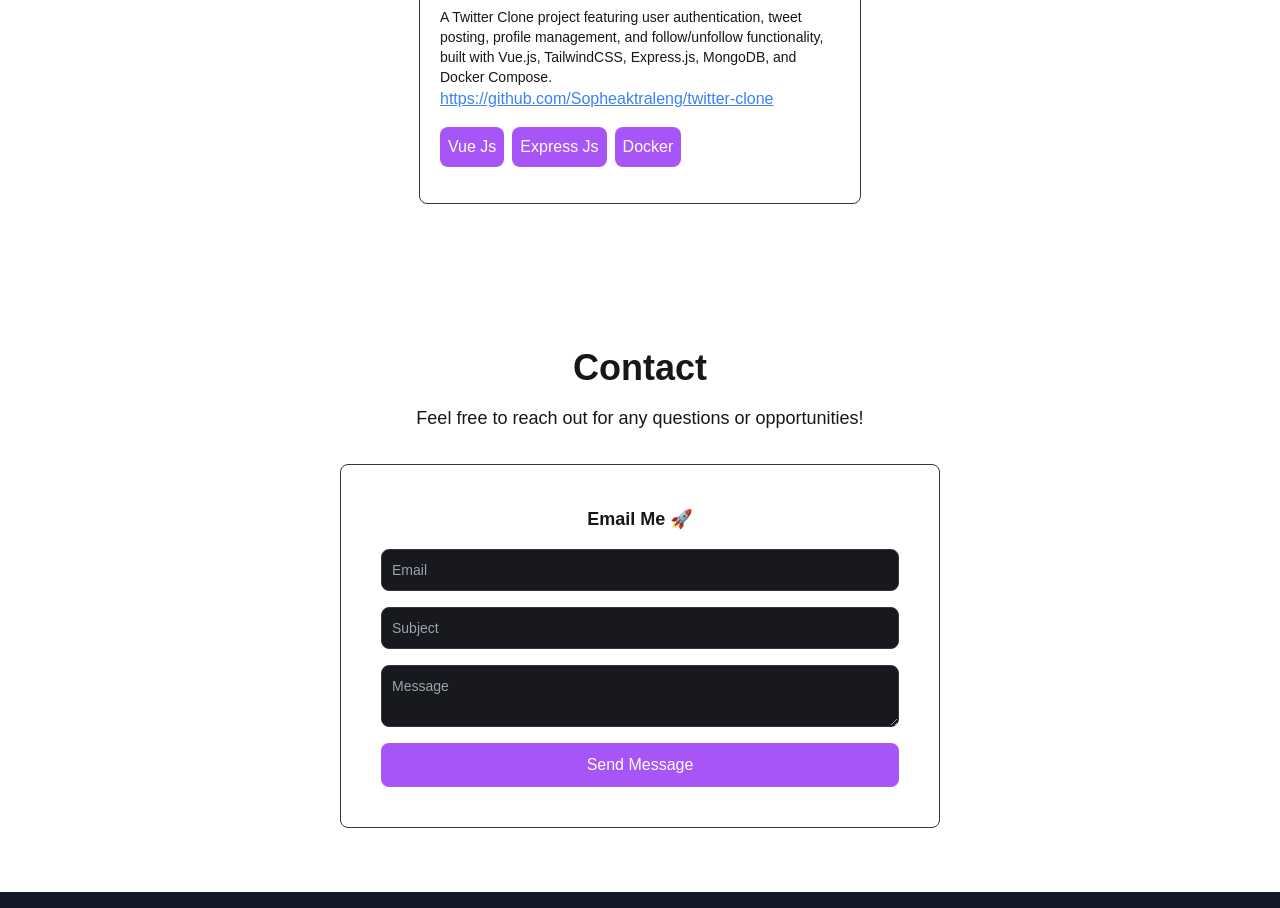
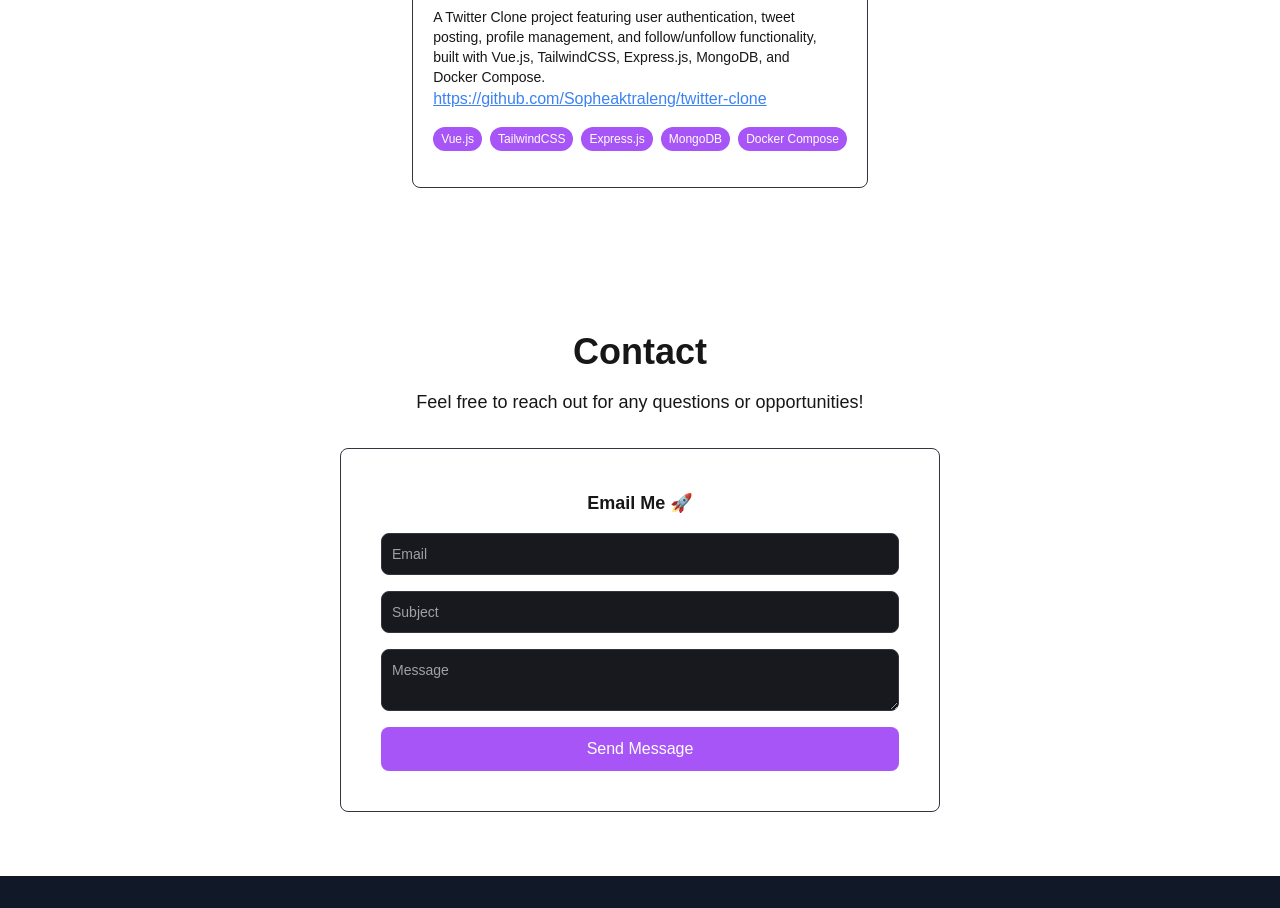
Before and after one commit to Sopheaktraleng/tra-portfolio, a Next.js app: page / in a window 1280 px wide. Shown: the part 5360-6268 px from the top of the page. Built offline with nearby package versions, Linux system fonts and the light colour scheme.

Commit message:
refactor: get tech from constants data instead of manual input in project card

```diff
--- a/src/components/Card/ProjectCard.tsx
+++ b/src/components/Card/ProjectCard.tsx
@@ -6,6 +6,7 @@ interface ProjectCardProps {
         description: string;
         image: string | { twitterpic: StaticImageData };
         links: string;
+        technologies: string[];
     };
 }
 
@@ -47,15 +48,14 @@ const ProjectCard: React.FC<ProjectCardProps> = ({ pro }) => {
                         )}
                     </span>
                     <div className="flex flex-wrap gap-2 font-bold">
-                        <span className="bg-purple-500 hover:bg-purple-600 text-white font-medium p-2 rounded-lg w-fit">
-                            Vue Js
-                        </span>
-                        <span className="bg-purple-500 hover:bg-purple-600 text-white font-medium p-2 rounded-lg w-fit">
-                            Express Js
-                        </span>
-                        <span className="bg-purple-500 hover:bg-purple-600 text-white font-medium p-2 rounded-lg w-fit">
-                            Docker
-                        </span>
+                        {pro.technologies.map((tech, index) => (
+                            <span
+                                key={index}
+                                className="bg-purple-500 hover:bg-purple-600 text-white font-medium text-xs px-2 py-1 rounded-full"
+                            >
+                                {tech}
+                            </span>
+                        ))}
                     </div>
                 </div>
             </div>
--- a/src/data/constants.tsx
+++ b/src/data/constants.tsx
@@ -219,5 +219,12 @@ export const projectsData = [
             "A Twitter Clone project featuring user authentication, tweet posting, profile management, and follow/unfollow functionality, built with Vue.js, TailwindCSS, Express.js, MongoDB, and Docker Compose.",
         image: { twitterpic },
         links: "https://github.com/Sopheaktraleng/twitter-clone",
+        technologies: [
+            "Vue.js",
+            "TailwindCSS",
+            "Express.js",
+            "MongoDB",
+            "Docker Compose",
+        ],
     },
 ];
```
Also changed, not shown: src/components/assets/telegrambot.png (added).
